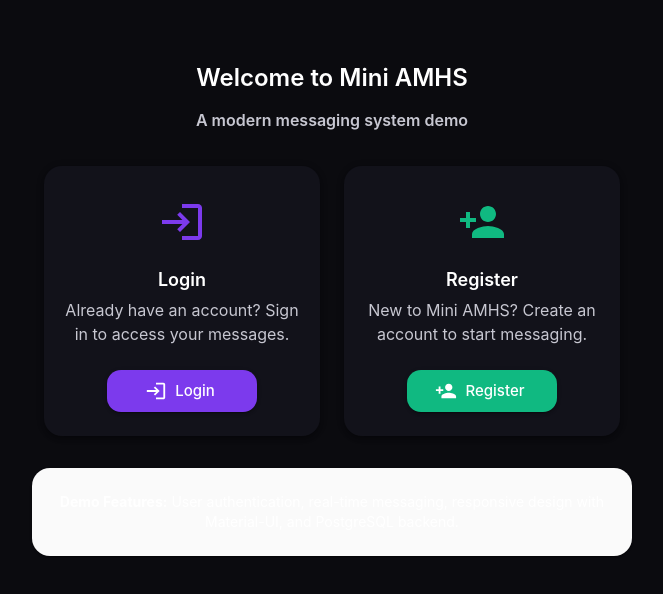
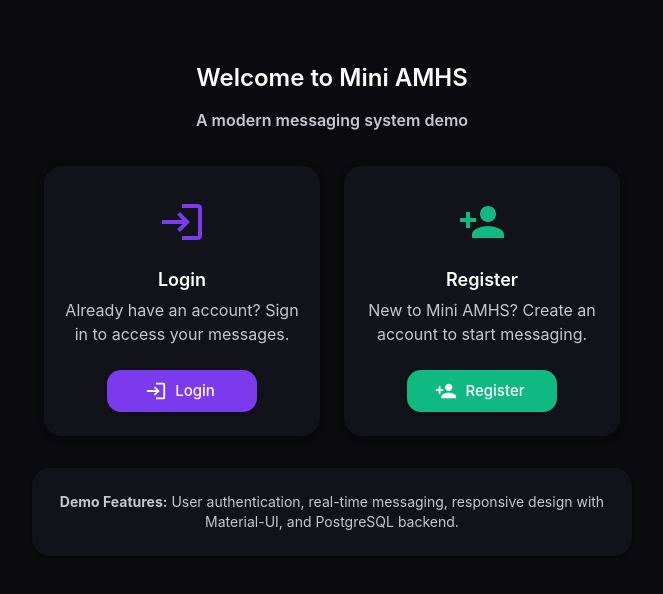
Before and after one commit to zahralatif/mini-amhs-demo-full-main, a Next.js app in the folder frontend/: page /auth in a window 1280 px wide. Shown: the top 594 px of the page, without its empty margins (308-971 px from the left). Built offline with nearby package versions, Linux system fonts and the light colour scheme.

Commit message:
style(auth): change background color and update Typography color for consistency on authentication page

```diff
--- a/frontend/app/auth/page.tsx
+++ b/frontend/app/auth/page.tsx
@@ -140,10 +140,10 @@ export default function AuthPage() {
             p: 3,
             maxWidth: 600,
             textAlign: 'center',
-            backgroundColor: 'grey.50'
+            backgroundColor: 'background.paper'
           }}
         >
-          <Typography variant="body2" color="text.primary">
+          <Typography variant="body2" color="text.secondary">
             <strong>Demo Features:</strong> User authentication, real-time messaging,
             responsive design with Material-UI, and PostgreSQL backend.
           </Typography>
```
